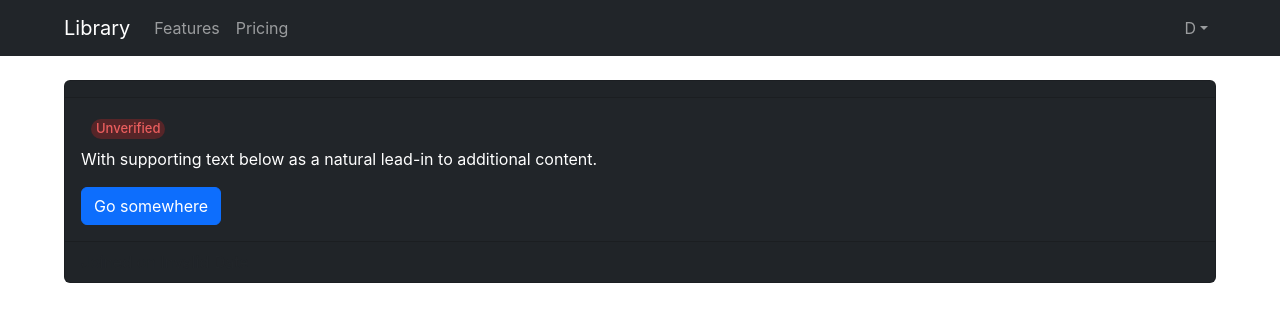
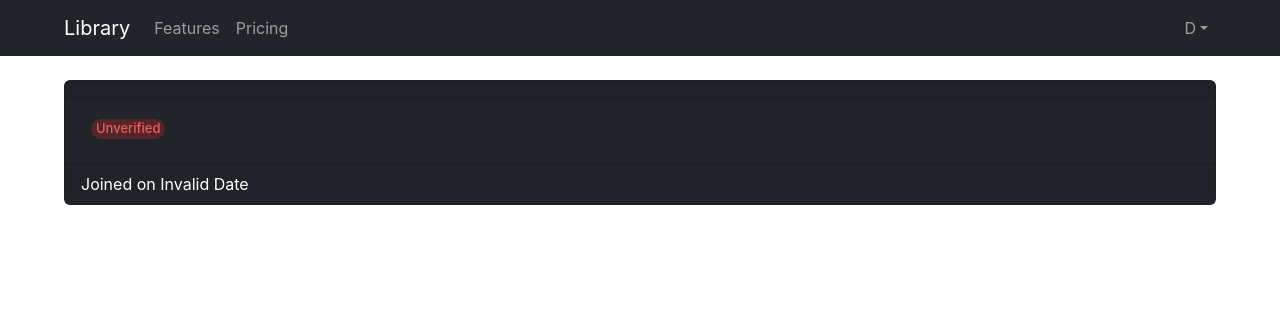
Before and after one commit to Safi100/school-library-system, a React (Create React App) app in the folder frontend/: page /profile/1 in a window 1280 px wide. Shown: the top 322 px of the page. Built offline with nearby package versions, Linux system fonts and the light colour scheme; no server answers.

Commit message:
change text color

```diff
--- a/frontend/src/pages/userProfile/UserProfile.jsx
+++ b/frontend/src/pages/userProfile/UserProfile.jsx
@@ -33,10 +33,8 @@ const UserProfile = () => {
                                 {user.email}
                                 <span className={`${user.isVerified ? 'verified' : 'unverified'}`}>{`${user.isVerified ? 'Verified' : 'Unverified'}`}</span>
                             </h5>
-                            <p className="card-text">With supporting text below as a natural lead-in to additional content.</p>
-                            <a href="#" className="btn btn-primary">Go somewhere</a>
                         </div>
-                        <div className="card-footer text-muted">
+                        <div className="card-footer text-white">
                             Joined on {new Date(user.createdAt).toLocaleDateString('en-US', { year: 'numeric', month: 'short', day: 'numeric' })}
                         </div>
                     </div>
```
